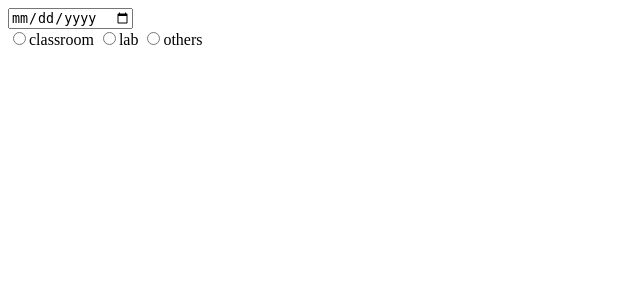
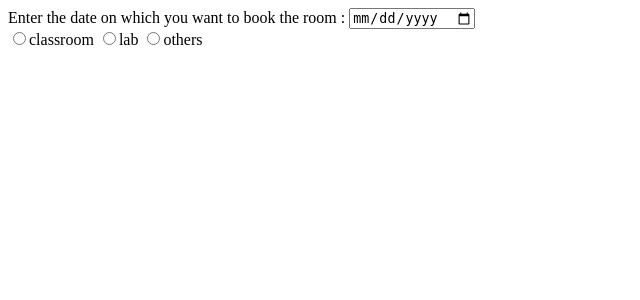
Before and after one commit to RishabhBhatnagar/RoomAllotment, a PHP site: page /user_homepage/new_events.php in a window 1280 px wide. Shown: the top 300 px of the page, without its empty margins (0-640 px from the left). Run offline with PHP 8.4, Linux system fonts and the light colour scheme; the visitor is signed in with stand-in values (Sample User, id 1); tables that the repository leaves empty or names only in its code hold one stand-in row (values such as "Sample post").

Commit message:
added label.

```diff
--- a/src/php/user_homepage/new_events.php
+++ b/src/php/user_homepage/new_events.php
@@ -21,7 +21,7 @@ $facHead=$query['fac_head'];
 <form name=form_block action="" method="post" id="form_block">
     <div id="snackbar"></div>  <!--Div is necessary for snackbar.-->
 
-    <input type=date id="date_picker" name=date_picker" onchange = "date_time()"><br>
+    Enter the date on which you want to book the room : <input type=date id="date_picker" name=date_picker" onchange = "date_time()"><br>
     <input type=radio name="block" id=classroom value=classroom><label for=classroom>classroom</label>
     <input type=radio name="block" id=lab value=lab><label for=lab>lab</label>
     <input type=radio name="block" id=others value=others><label for=others>others</label><br>
@@ -282,11 +282,6 @@ echo "
                                     }
                                     document.getElementById('conflict_possible').value = conflict_possible;
                                 }
-
-
-
-
-
                             }
                         };
                         xhttp.open(\"GET\", 'new_events_1.php?date='+chosen_date+'&which_radio='+name, true);
```
